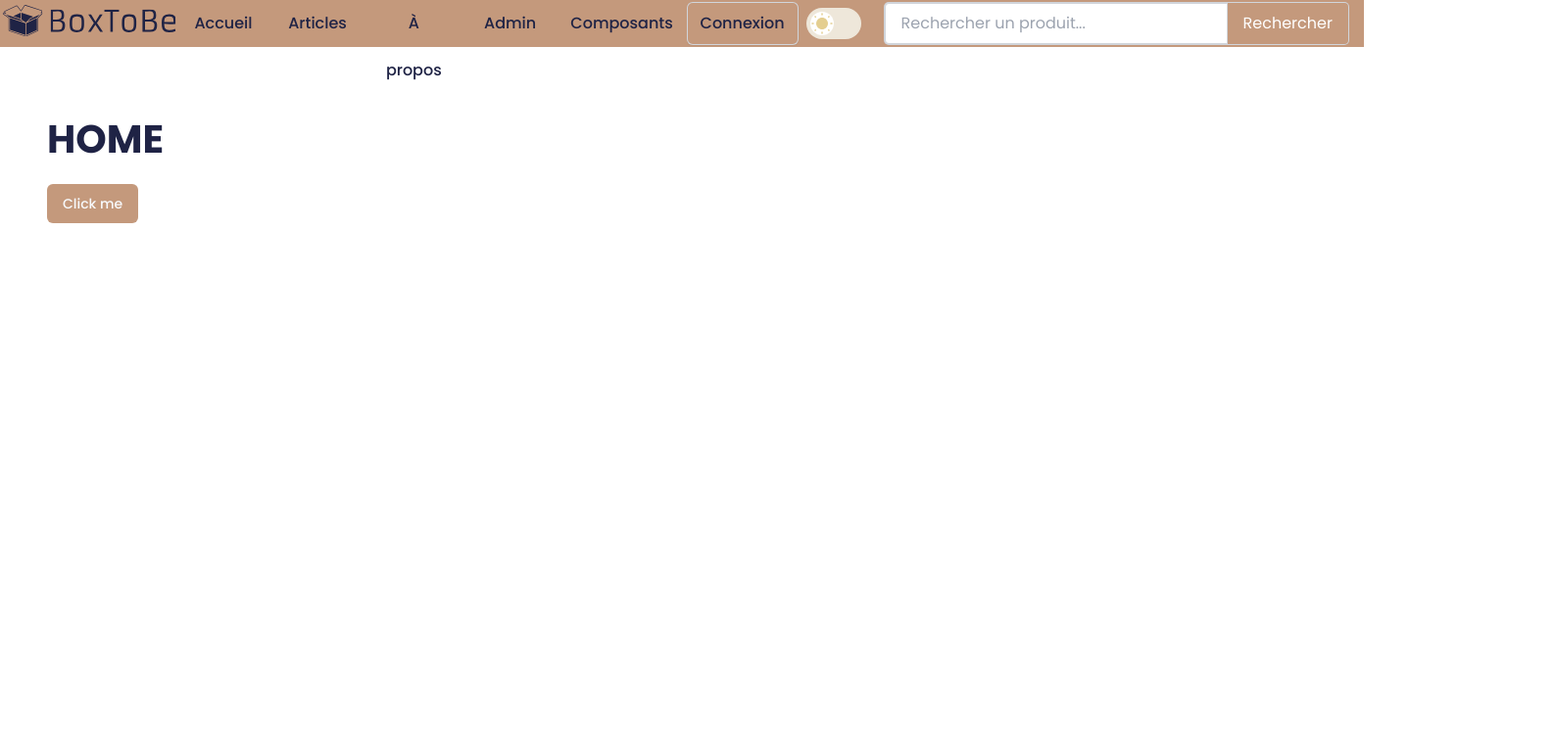
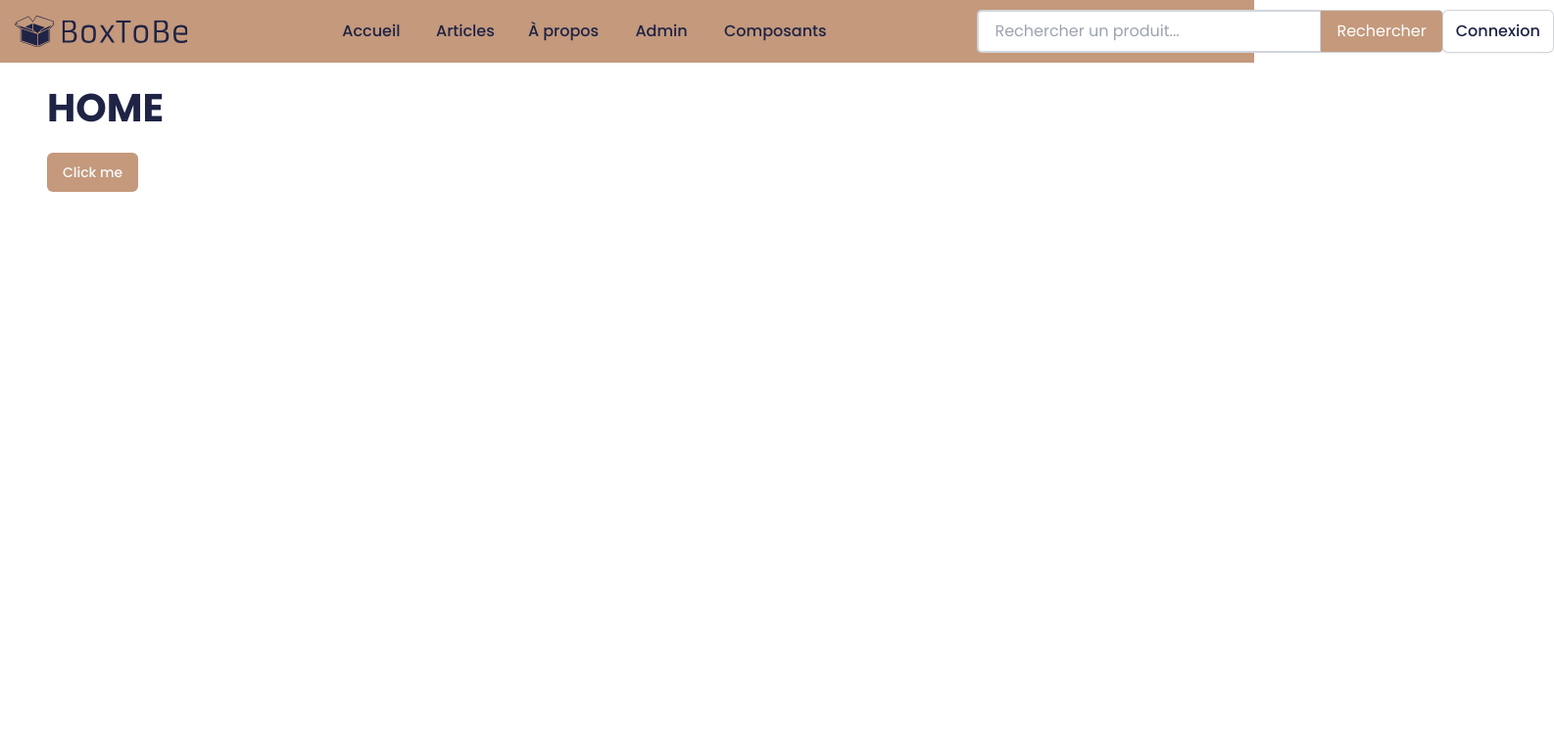
Before and after one commit to UaltarH/ESGI-4IW1-S2-Challenge, a Vue app in the folder frontend/: page / in a window 1280 px wide. Shown: the top 756 px of the page at 98% size, 1586 px wide, since content can reach past the window. Built offline with nearby package versions, Linux system fonts and the light colour scheme.

Commit message:
fix menu

```diff
--- a/frontend/src/components/MainMenu.vue
+++ b/frontend/src/components/MainMenu.vue
@@ -1,45 +1,104 @@
 <template>
-  <header class="bg-primary w-full h-12 fixed z-10">
-    <nav class="lg:flex w-full lg:w-xl h-12 lg:items-center lg:flex-row m-auto relative">
-      <h1 class="lg:flex-1 h-full"><RouterLink to="/" class="flex justify-center items-center lg:block h-full"><logo-with-text></logo-with-text></RouterLink></h1>
-      <button type="button" class="absolute top-0 right-0 z-20 lg:hidden" id="burger" @click="toggleMenu"><burger class="fill-dark-blue hover:fill-white" aria-label="Openu menu"></burger></button>
-      <div class="flex flex-col lg:flex-row lg:flex-2 absolute lg:static w-full h-screen lg:w-full lg:h-full bg-primary dark:fill-white dark:hover:fill-dark-blue top-0" :class="menuOpen ? '-right-0' : '-right-full' ">
-        <ul class="flex flex-col lg:flex-row w-full lg:flex-2 py-32 lg:py-0 text-center font-bold">
-          <li v-for= "(item, index) in menuItems" class="menu-item static lg:relative parent-item">
+  <header class="bg-primary w-full h-16">
+    <nav class="flex items-center flex-row justify-between w-full h-full">
+      <h1 class="ml-3">
+        <RouterLink to="/">
+          <logo-with-text></logo-with-text>
+        </RouterLink>
+      </h1>
+      <div class="hidden lg:flex h-full">
+        <ul class="flex w-full text-center font-bold h-full">
+          <li v-for="(item) in menuItems" class="menu-item relative parent-item">
             <!-- item has children -->
-            <RouterLink v-if="item.hasOwnProperty('children') && item.route !== ''" :to="item.route" class="menu-link" @click="closeMenu">{{ item.title }}</RouterLink>
-            <span v-if="item.hasOwnProperty('children') && item.route == ''" class="menu-link">{{ item.title }}</span>
-            <ul v-if="item.hasOwnProperty('children')" class="menu-submenu static lg:absolute">
-              <li v-for="(subItem, indexSub) in item.children" class="menu-item menu-subitem h-12 text-center"><RouterLink :to="subItem.route" class="menu-link" @click="closeMenu">{{ subItem.title }}</RouterLink></li>
+            <RouterLink v-if="item.hasOwnProperty('children') && item.route !== ''" :to="item.route" class="menu-link" @click="closeMenu">
+              {{ item.title }}
+            </RouterLink>
+            <span v-if="item.hasOwnProperty('children') && item.route == ''" class="menu-link">
+              {{ item.title }}
+            </span>
+            <ul v-if="item.hasOwnProperty('children')" class="menu-submenu absolute mt-2.5">
+              <li v-for="(subItem) in item.children" class="menu-item menu-subitem h-12 text-center">
+                <RouterLink :to="subItem.route" class="menu-link" @click="closeMenu">
+                  {{ subItem.title }}
+                </RouterLink>
+              </li>
             </ul>
             <!-- item has no children -->
-            <RouterLink v-else :to="item.route" class="menu-link" @click="closeMenu">{{ item.title }}</RouterLink>
+            <RouterLink v-else :to="item.route" class="menu-link" @click="closeMenu">
+              {{ item.title }}
+            </RouterLink>
           </li>
         </ul>
-        <div class="flex flex-col lg:flex-row lg:flex-0.5 gap-2 items-center w-full">
-          <RouterLink to="/register" class="menu-link rounded-md hover:bg-primary-light px-3.5 py-2.5 shadow-sm ring-1 ring-inset ring-gray-300 dark:ring-gray-700" @click="closeMenu">Connexion</RouterLink>
-          <dark-mode-button></dark-mode-button>
-          <search-bar></search-bar>
+      </div>
+      <div class="flex justify-between items-center lg:w-[22%]">
+        <dark-mode-button class="hidden lg:block"></dark-mode-button>
+        <search-bar class="hidden lg:block"></search-bar>
+        <RouterLink
+          to="/register"
+          class="hidden lg:block menu-link rounded-md hover:bg-primary-light px-3.5 py-2.5 shadow-sm ring-1 ring-inset ring-gray-300 dark:ring-gray-700 mr-3"
+          @click="closeMenu"
+        >
+          Connexion
+        </RouterLink>
+        <button type="button" class="lg:hidden mr-3" id="burger" @click="toggleMenu">
+          <burger class="fill-dark-blue hover:fill-white" aria-label="Openu menu"></burger>
+        </button>
+      </div>
+    </nav>
+
+    <!-- Mobile menu -->
+    <div v-if="menuOpen" class="lg:hidden fixed inset-0 bg-black bg-opacity-50 z-50" @click="closeMenu">
+      <div class="fixed right-0 top-0 w-64 h-full bg-white dark:bg-gray-800 shadow-md z-50" @click.stop>
+        <div class="flex flex-col items-center">
+          <div class="flex justify-around items-center h-[60px] w-full">
+            <RouterLink to="/register" class="menu-link rounded-md hover:bg-primary-light px-3.5 py-2.5 shadow-sm ring-1 ring-inset ring-gray-300 dark:ring-gray-700" @click="closeMenu">
+              Connexion
+            </RouterLink>
+            <dark-mode-button></dark-mode-button>
+          </div>
+          <search-bar class="w-[83%] mb-[3%]"></search-bar>
+          <ul class="flex flex-col w-full text-center font-bold">
+            <li v-for="(item) in menuItems" class="menu-item relative parent-item">
+              <!-- item has children -->
+              <RouterLink v-if="item.hasOwnProperty('children') && item.route !== ''" :to="item.route" class="menu-link" @click="closeMenu">
+                {{ item.title }}
+              </RouterLink>
+              <span v-if="item.hasOwnProperty('children') && item.route == ''" class="menu-link">
+                {{ item.title }}
+              </span>
+              <ul v-if="item.hasOwnProperty('children')" class="menu-submenu mt-2.5">
+                <li v-for="(subItem) in item.children" class="menu-item menu-subitem h-12 text-center">
+                  <RouterLink :to="subItem.route" class="menu-link" @click="closeMenu">
+                    {{ subItem.title }}
+                  </RouterLink>
+                </li>
+              </ul>
+              <!-- item has no children -->
+              <RouterLink v-else :to="item.route" class="menu-link" @click="closeMenu">
+                {{ item.title }}
+              </RouterLink>
+            </li>
+          </ul>
         </div>
       </div>
-    </nav>
+    </div>
   </header>
 </template>
 <script lang="ts" setup>
-import {ref} from "vue";
+import { ref } from "vue";
 import DarkModeButton from "@/components/DarkModeButton.vue";
 import LogoWithText from "@/components/icons/logoWithText.vue";
 import Burger from "@/components/icons/burger.vue";
 import SearchBar from "@/components/SearchBar.vue";
 
-const props = defineProps(['menuItems']);
+const props = defineProps(["menuItems"]);
 const menuItems = ref(props.menuItems);
 
 const menuOpen = ref(false);
 const toggleMenu = () => {
   menuOpen.value = !menuOpen.value;
-}
+};
 const closeMenu = () => {
   menuOpen.value = false;
-}
+};
 </script>
--- a/frontend/src/components/SearchBar.vue
+++ b/frontend/src/components/SearchBar.vue
@@ -1,6 +1,6 @@
 <template>
-<div class="search p-4 relative" ref="searchContainer">
-    <div class="flex">
+<div class="search relative" ref="searchContainer">
+    <div class="flex flex-col lg:flex-row">
         <input
             v-model="searchTerm"
             @keyup.enter="performSearch"
--- a/frontend/src/composables/useMenuItems.ts
+++ b/frontend/src/composables/useMenuItems.ts
@@ -43,7 +43,7 @@ export const useMenuItems = () => {
           icon: "",
           route: "/admin/dashboard",
           access: "admin",
-        }
+        },
       ],
     },
     {
--- a/frontend/src/pages/admin/components/tableExemple.vue
+++ b/frontend/src/pages/admin/components/tableExemple.vue
@@ -1,6 +1,6 @@
 <template>
   <div>
-    <div class="p-12">
+    <div>
       <h1>Composant custom table:</h1>
       <CustomizableTable
         :data="data.datas"
--- a/frontend/src/pages/admin/dashboard/index.vue
+++ b/frontend/src/pages/admin/dashboard/index.vue
@@ -425,7 +425,7 @@
 </script>
 
 <template>
-    <div class="py-24">
+    <div>
         <h1>Compta Dashboard</h1>
     </div>
 
--- a/frontend/src/pages/admin/roles/index.vue
+++ b/frontend/src/pages/admin/roles/index.vue
@@ -1,5 +1,5 @@
 <template>
-<div class="py-24">
+<div>
   <h1>Roles</h1>
   <ul>
     <li v-for="role in roles" :key="role">{{ role }}</li>
--- /dev/null
+++ b/frontend/src/pages/articles/index.vue
@@ -0,0 +1,11 @@
+<template>
+  <div>
+    <h1>Articles</h1>
+    <ul>
+      <!-- <li v-for="article in articles" :key="article.id">
+            <nuxt-link :to="`/articles/${article.id}`">{{ article.title }}</nuxt-link>
+        </li> -->
+    </ul>
+  </div>
+</template>
+<script lang="ts" setup></script>
--- a/frontend/src/pages/index.vue
+++ b/frontend/src/pages/index.vue
@@ -1,5 +1,5 @@
 <template>
-  <div class="py-24">
+  <div>
     <h1>Home</h1>
     <btn>Click me</btn>
   </div>
--- a/frontend/src/router/router.ts
+++ b/frontend/src/router/router.ts
@@ -3,6 +3,7 @@ import index from "@/pages/index.vue";
 import Roles from '@/pages/admin/roles/index.vue';
 import Register from '@/pages/auth/register/index.vue';
 import CustomTableExemple from "@/pages/admin/components/tableExemple.vue";
+import ArticlesPage from "@/pages/articles/index.vue";
 
 const routes = [
     { path: "/", component: index },
@@ -11,6 +12,7 @@ const routes = [
     { path: "/register", component: Register},
     { path: "/components/table", component: CustomTableExemple },
     { path: "/article/:id", component: () => import('@/pages/article/index.vue') },
+    { path: "/articles", component: ArticlesPage },
 ]
 
 export const router = createRouter({
```
Lines whose indentation alone changed are shown as unchanged.
